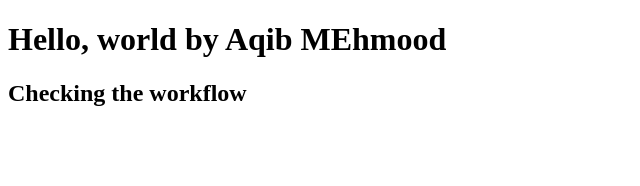
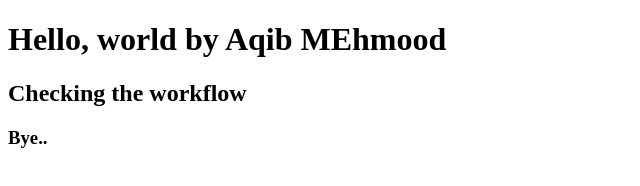
Before and after one commit to aqib-mehmood/bootcamp-class01, a plain HTML site: page index.html in a window 1280 px wide. Shown: the full height of the page, 0-640 px from the left. Drawn offline with Linux system fonts and the light colour scheme.

Commit message:
bye message added

```diff
--- a/index.html
+++ b/index.html
@@ -9,6 +9,7 @@
     <div>
         <h1>Hello, world by Aqib MEhmood</h1>
         <h2>Checking the workflow</h2>
+        <h3>Bye..</h3>
     </div>
 </body>
 </html>
```
